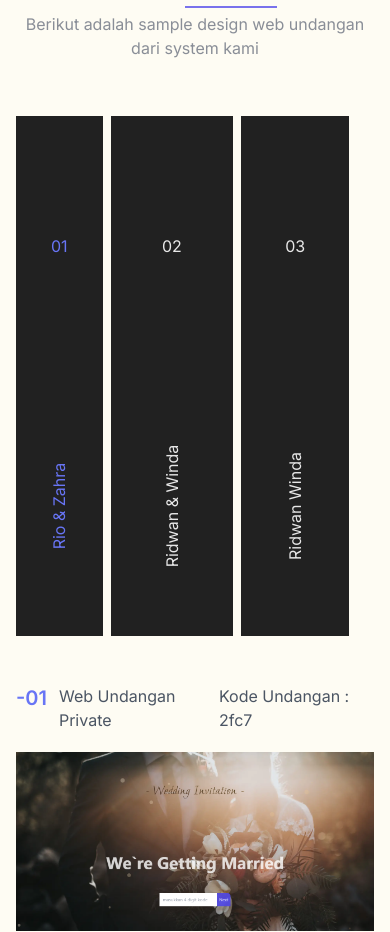
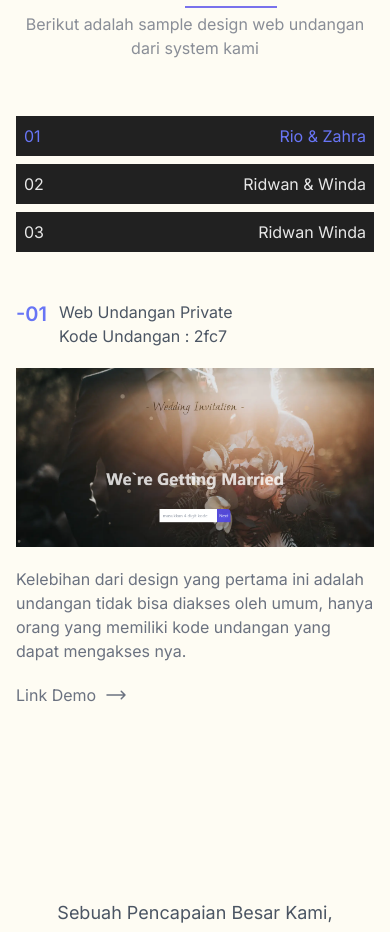
Before and after one commit to rickyzatnika/wedding-landing, a Next.js app: page / in a window 390 px wide. Shown: the part 3915-4847 px from the top of the page. Built offline with nearby package versions, Linux system fonts and the light colour scheme.

Commit message:
update layout

```diff
--- a/components/Home/Portfolio.jsx
+++ b/components/Home/Portfolio.jsx
@@ -31,44 +31,44 @@ const Portfolio = () => {
         </motion.div>
         <div className="w-full h-full grid items-center justify-center gap-12 lg:gap-2 py-14 grid-cols-1 lg:grid-cols-12">
           <div className=" col-span-1 lg:col-span-4">
-            <div className="w-full flex flex-nowrap gap-2">
+            <div className="w-full flex flex-col lg:flex-row flex-nowrap gap-2">
               <motion.button
                 initial={{ opacity: 0, y: 30 }}
                 whileInView={{ opacity: 1, y: 0 }}
                 transition={{ duration: 1, delay: 0.3 }}
                 onClick={() => setVisible("content-1")}
-                className={`flex flex-col flex-nowrap items-center bg-[#212121] w-fit  justify-around h-[520px] ${
+                className={`flex flex-row gap-4 lg:gap-0  lg:flex-col flex-nowrap items-start lg:items-center bg-[#212121] w-full lg:w-fit  justify-between py-2 px-2 lg:px-0 lg:justify-around h-full lg:h-[520px] ${
                   visible === "content-1"
                     ? "text-indigo-500 "
                     : "text-[#e7e7e7]"
                 }`}
               >
                 <span>01</span>
-                <span className="-rotate-90 ">Rio & Zahra </span>
+                <span className="rotate-0 lg:-rotate-90 ">Rio & Zahra </span>
               </motion.button>
               <motion.button
                 initial={{ opacity: 0, y: 50 }}
                 whileInView={{ opacity: 1, y: 0 }}
                 transition={{ duration: 1, delay: 0.6 }}
                 onClick={() => setVisible("content-2")}
-                className={`flex flex-col flex-nowrap items-center  bg-[#212121] w-fit  justify-around h-[520px] ${
+                className={`flex  flex-row gap-4 lg:gap-0 lg:flex-col flex-nowrap items-start lg:items-center  bg-[#212121] w-full lg:w-fit  justify-between py-2 px-2 lg:px-0  lg:justify-around h-full lg:h-[520px] ${
                   visible === "content-2" ? "text-amber-600" : "text-[#e7e7e7]"
                 }`}
               >
                 <span>02</span>
-                <span className="-rotate-90">Ridwan & Winda </span>
+                <span className="rotate-0 lg:-rotate-90">Ridwan & Winda </span>
               </motion.button>
               <motion.button
                 initial={{ opacity: 0, y: 80 }}
                 whileInView={{ opacity: 1, y: 0 }}
                 transition={{ duration: 1, delay: 0.9 }}
                 onClick={() => setVisible("content-3")}
-                className={`flex flex-col flex-nowrap items-center  bg-[#212121] w-fit  justify-around h-[520px] ${
+                className={`flex  flex-row gap-4 lg:gap-0 lg:flex-col flex-nowrap items-start lg:items-center  bg-[#212121] w-full lg:w-fit  justify-between py-2 px-2 lg:px-0  lg:justify-around h-full lg:h-[520px] ${
                   visible === "content-3" ? "text-purple-500" : "text-[#e7e7e7]"
                 }`}
               >
                 <span>03</span>
-                <span className="-rotate-90">Ridwan Winda </span>
+                <span className="rotate-0 lg:-rotate-90">Ridwan Winda </span>
               </motion.button>
             </div>
           </div>
@@ -91,7 +91,7 @@ const Portfolio = () => {
                     >
                       -01
                     </span>
-                    <div className="flex items-center w-full justify-between">
+                    <div className="flex flex-col lg:flex-row items-start lg:items-center w-full justify-between">
                       <p className="text-gray-600">Web Undangan Private</p>
                       <p className="text-gray-600">Kode Undangan : 2fc7</p>
                     </div>
```
